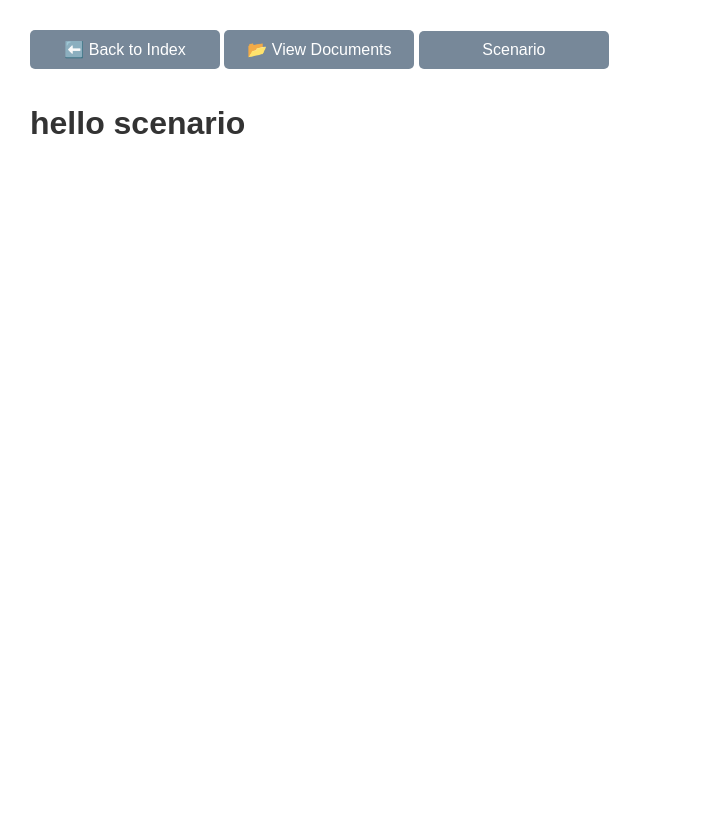
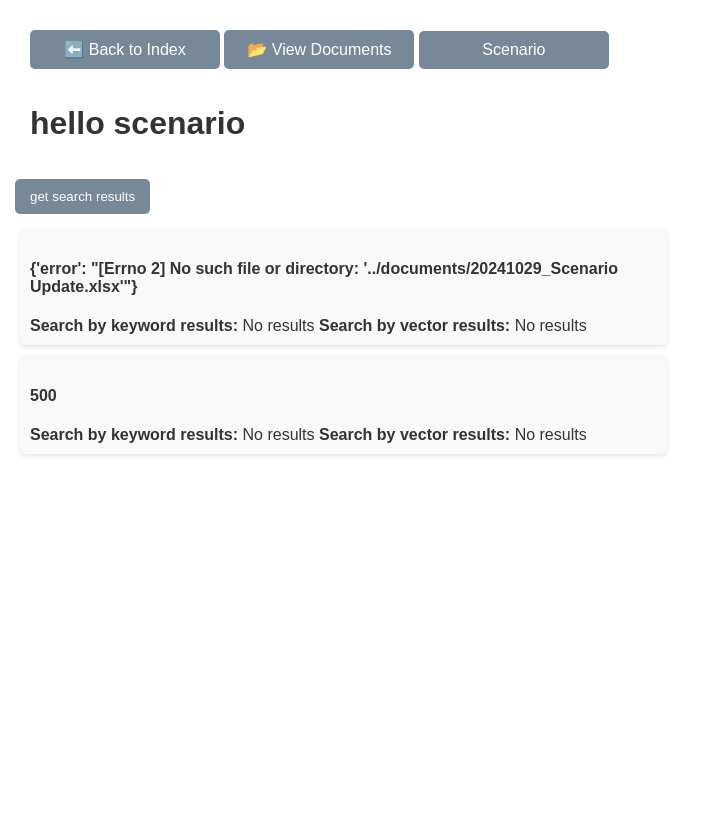
Before and after one commit to tijsvandenheuvel/document-retrieval, a Flask app: page /scenario in a window 1280 px wide. Shown: the whole page, without its empty margins (0-714 px from the left). Run offline with Flask 3, Linux system fonts and the light colour scheme.

Commit message:
save answers to excel file

```diff
--- a/open_search_database/flask_app/app.py
+++ b/open_search_database/flask_app/app.py
@@ -5,7 +5,7 @@
 from db_sqlite import initialize_database, insert_search_history, fetch_search_history, fetch_history_entry, get_db, close_db, clear_search_history, get_search_history, fetch_logs
 from db_opensearch import search_by_keyword, search_by_vector, fetch_all_documents
 from sentence_transformer import generate_embeddings
-from scenario_script import load_queries
+from scenario_script import load_results, get_queries
 
 app = Flask(__name__)
 
@@ -99,9 +99,16 @@
 
 @app.route('/scenario', methods=["GET"])
 def run_scenario():
-    # queries = load_queries()
+    results = get_queries()
 
-    return render_template('scenario.html')
+    return render_template('scenario.html', results=results, json_loads=json.loads)
+
+@app.route('/get-results', methods=["POST"])
+def get_results():
+
+    results = load_results()
+
+    return render_template('scenario.html', results=results, json_loads=json.loads)
 
 @app.route('/search', methods=['POST'])
 def search():
--- a/open_search_database/flask_app/scenario_script.py
+++ b/open_search_database/flask_app/scenario_script.py
@@ -1,4 +1,105 @@
 import pandas as pd
+from openpyxl import load_workbook
+from openpyxl.styles import PatternFill
+from db_opensearch import search_by_keyword, search_by_vector
+import json
+from sentence_transformer import generate_embeddings
 
 def load_queries():
-    pass
+    try:
+        file_name = "../documents/20241029_Scenario Update.xlsx"
+        query_column_name = "vraag"
+        df = pd.read_excel(file_name)
+
+        if df.empty or query_column_name not in df.columns:
+            return []
+
+        return df[query_column_name].dropna().tolist()
+
+    except Exception as e:
+        return {"error": str(e)}, 500
+
+def get_queries():
+    queries = load_queries()
+    results = []
+    for query in queries:
+        results.append({
+            "query": query,
+            "keyword_search_results": []
+        })
+
+    return results
+
+def load_results():
+    try:
+        queries = load_queries()
+        results = []
+
+        structured_results = []
+
+        for query in queries:
+            k_search_results = search_by_keyword(query)
+            k_titles = [hit["_source"]["file_path"].split('/')[-1] for hit in k_search_results["hits"]["hits"]]
+
+            query_vector = generate_embeddings(query)
+            v_search_results = search_by_vector(query_vector)
+            v_titles = [hit["_source"]["file_path"].split('/')[-1] for hit in v_search_results["hits"]["hits"]]
+
+            # Append the query and search results to the results list
+            results.append({
+                "query": query,
+                "keyword_search_results": json.dumps(k_titles),
+                "vector_search_results": json.dumps(v_titles)
+            })
+
+            # Ensure exactly 10 results for each (pad or truncate if necessary)
+            k_titles = k_titles[:10] + [""] * (10 - len(k_titles))  # Truncate or pad to 10
+            v_titles = v_titles[:10] + [""] * (10 - len(v_titles))  # Truncate or pad to 10
+
+            # Append the query and results
+            for i in range(10):
+                structured_results.append({
+                    "Query": query if i == 0 else "",  # Show query only in the first row
+                    "search by keyword": k_titles[i],
+                    "search by vector": v_titles[i],
+                })
+
+
+        # Convert transformed results to a pandas DataFrame
+        df = pd.DataFrame(structured_results)
+
+        # Write the DataFrame to an Excel file
+        output_file = "../documents/20241029_Scenario_Results.xlsx"
+        df.to_excel(output_file, index=False)
+
+                # Apply styling using openpyxl
+        workbook = load_workbook(output_file)
+        sheet = workbook.active
+
+        # Define zebra pattern fills
+        fill1 = PatternFill(start_color="FFFFFF", end_color="FFFFFF", fill_type="solid")  # White
+        fill2 = PatternFill(start_color="EAEAEA", end_color="EAEAEA", fill_type="solid")  # Light gray
+
+        current_fill = fill1
+        previous_query = None
+
+        # Apply the zebra pattern
+        for row in sheet.iter_rows(min_row=2, max_row=sheet.max_row, min_col=1, max_col=sheet.max_column):
+            query_cell = row[0]  # Query column
+            if query_cell.value:  # New query found
+                current_fill = fill1 if current_fill == fill2 else fill2  # Alternate fills
+                previous_query = query_cell.value
+
+            # Apply the current fill to the entire row
+            for cell in row:
+                cell.fill = current_fill
+
+        # Save the styled workbook
+        workbook.save(output_file)
+
+        print(f"Results successfully written to {output_file}")
+
+        return results
+
+    except Exception as e:
+        return {"error": str(e)}, 500
--- a/open_search_database/flask_app/static/styles.css
+++ b/open_search_database/flask_app/static/styles.css
@@ -168,3 +168,29 @@
 .actions a:hover {
     text-decoration: underline;
 }
+
+.query  {
+    background: #f9f9f9;
+    margin: 10px;
+    padding: 10px;
+    border-radius: 5px;
+    box-shadow: 0 2px 4px rgba(0, 0, 0, 0.1);
+
+    width: 49vw;
+
+    /* border: 1px solid #ddd; */
+
+}
+
+.result-titles {
+    /* margin: 10px 0 0 0; */
+    padding-left: 20px;
+    list-style-type: disc;
+}
+
+.result-titles li {
+    margin-bottom: 5px;
+    word-wrap: break-word;
+    word-break: break-word;
+    overflow-wrap: break-word;
+}
--- a/open_search_database/flask_app/templates/scenario.html
+++ b/open_search_database/flask_app/templates/scenario.html
@@ -4,7 +4,7 @@
 <head>
     <meta charset="UTF-8">
     <meta name="viewport" content="width=device-width, initial-scale=1.0">
-    <title>Document Viewer</title>
+    <title>Scenario</title>
     <link rel="stylesheet" href="{{ url_for('static', filename='styles.css') }}">
     <script src="{{ url_for('static', filename='scripts.js') }}"></script>
 </head>
@@ -19,6 +19,43 @@
 
 
         <h1 class="page-title">hello scenario</h1>
+
+        <form method="POST" action="/get-results" class="search-form">
+            <div class="button-group">
+                <button class="search-button" type="submit" name="search_type" value="search">get search results</button>
+                <!-- <button class="search-button" type="submit" name="search_type" value="export">export results</button> -->
+            </div>
+        </form>
+
+        <div class="queries">
+            {% for result in results %}
+            <div class="query">
+                <h4>{{ result.query }}</h4>
+
+                <b>Search by keyword results: </b>
+                {% if result.keyword_search_results %}
+                <ul class="result-titles">
+                    {% for title in json_loads(result.keyword_search_results ) %}
+                    <li>{{ title }}</li>
+                    {% endfor %}
+                </ul>
+                {% else %}
+                No results
+                {% endif %}
+
+                <b>Search by vector results: </b>
+                {% if result.vector_search_results %}
+                <ul class="result-titles">
+                    {% for title in json_loads(result.vector_search_results ) %}
+                    <li>{{ title }}</li>
+                    {% endfor %}
+                </ul>
+                {% else %}
+                No results
+                {% endif %}
+            </div>
+            {% endfor %}
+        </div>
     </div>
 </body>
 
```
Also changed, not shown: 1 other file.
